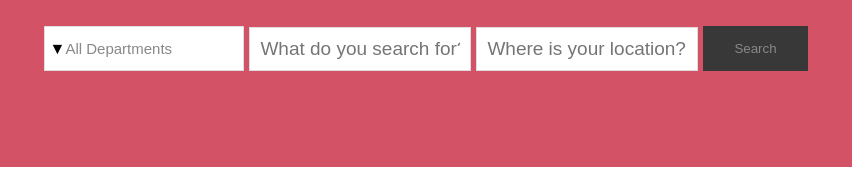
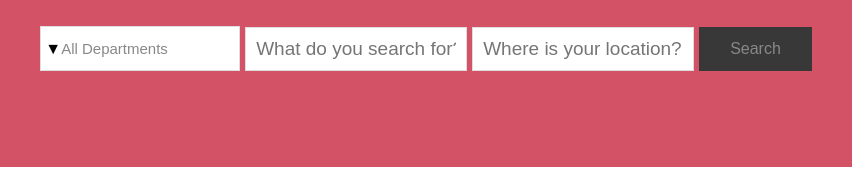
Before and after one commit to rindrajosia/capstone-html, a plain HTML site: page index.html in a window 1280 px wide. Shown: the part 243-427 px from the top of the page, 214-1066 px from the left. Drawn offline with Linux system fonts and the light colour scheme; a web font is replaced by a local one.

Commit message:
design search link

```diff
--- a/css/main.css
+++ b/css/main.css
@@ -138,7 +138,14 @@ p .fas {
   cursor: pointer;
 }
 
-.form-inline button:hover {
+.form-inline a {
+  padding: 12px 30px;
+  border: 1px solid #383838;
+  cursor: pointer;
+}
+
+.form-inline button:hover,
+.form-inline a:hover {
   background-color: #d35266;
   color: #383838;
 }
--- a/index.html
+++ b/index.html
@@ -46,7 +46,7 @@
        <div class="baseline flex-md-column flex-md-align-center">
          <p class="text-white font-GothamB baseline-l1 d-sm-none">ZATTIX</p>
          <p class="text-white font-HelveticaL baseline-l2 d-sm-none">Buying and selling couldn't be simpler than this</p>
-         <form class="form-inline flex-md-row flex-md-align-center flex-sm-column flex-sm-align-center" action="" method="post">
+         <form class="form-inline flex-md-row flex-md-align-center flex-sm-column flex-sm-align-center" action="#" method="post">
            <div class="d-select">
              <select class="department font-HelveticaL text-gray">
                  <option value="">All Departments</option>
@@ -57,7 +57,7 @@
            <input type="text" class="search font-HelveticaL text-gray" placeholder="What do you search for?" name="search">
            <input type="text" class="location font-HelveticaL text-gray" placeholder="Where is your location?" name="location">
            <!--  <button class="text-gray bg-black font-HelveticaM" type="submit">Search</button> -->
-           <a href="https://raw.githack.com/rindrajosia/capstone-html/development/search.html" class="text-gray bg-black font-HelveticaM" type="submit"><button class="text-gray bg-black font-HelveticaM" type="submit">Search</button></a>
+           <a href="https://raw.githack.com/rindrajosia/capstone-html/development/search.html" class="text-gray bg-black font-HelveticaM">Search</a>
 
          </form>
        </div>
```
